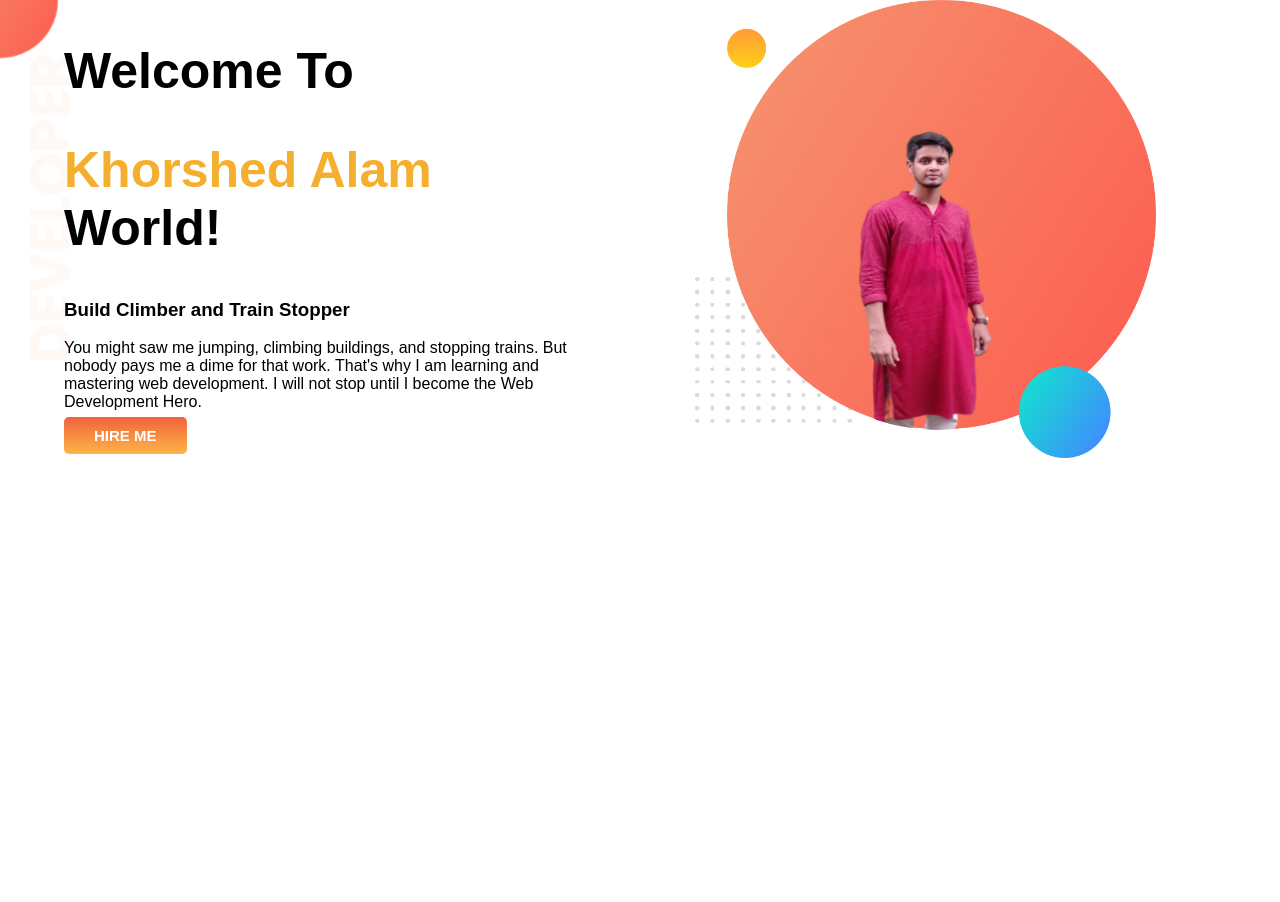
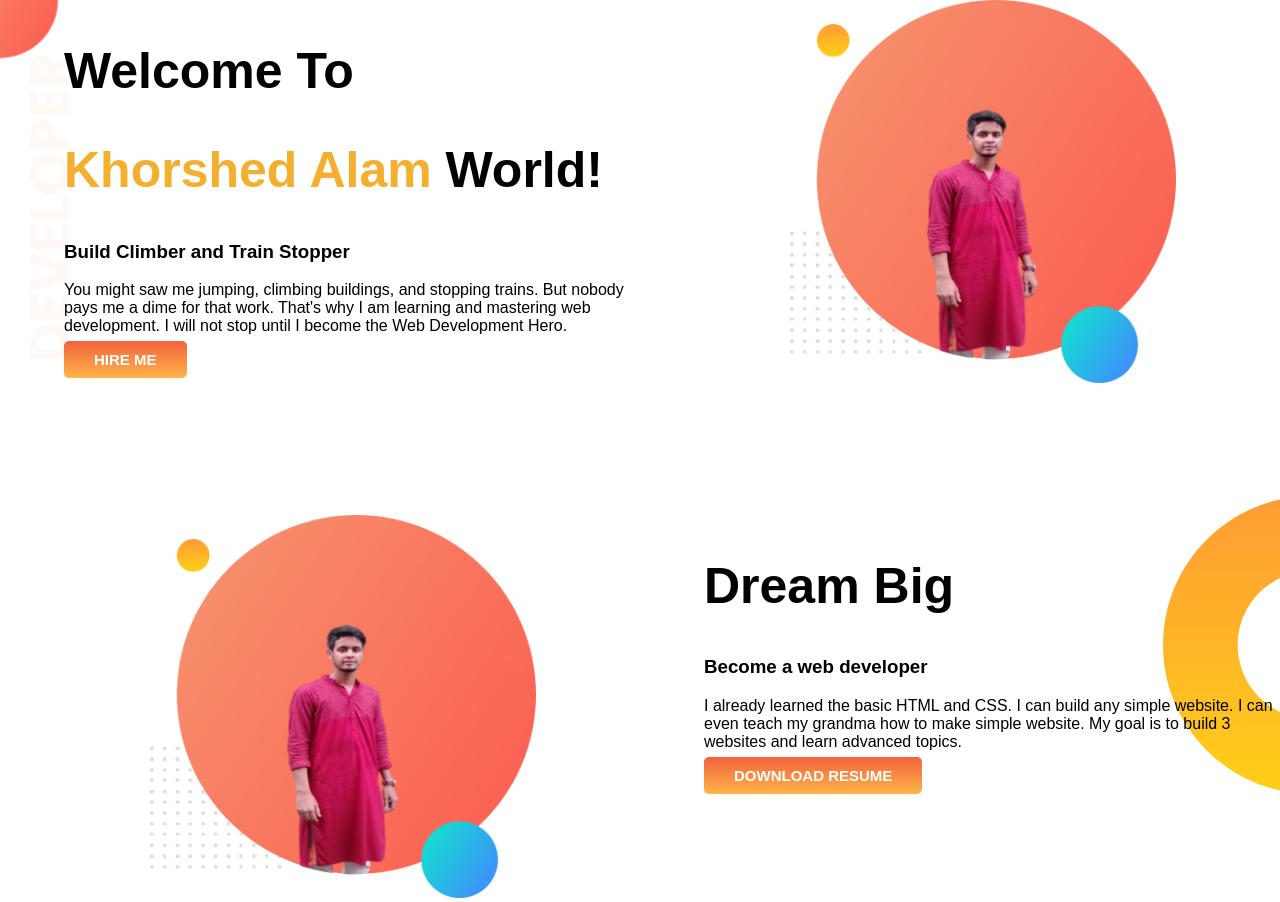
Before and after one commit to Khorshed30/developer-portfolio, a plain HTML site: page index.html in a window 1280 px wide. Before the commit the page ends 800 px from the top, so only its background shows below. Drawn offline with Linux system fonts and the light colour scheme.

Commit message:
dream added

```diff
--- a/index.html
+++ b/index.html
@@ -19,13 +19,27 @@
             <a class="link-btn" target="_blank" href="https://www.w3schools.com/default.asp">HIRE ME</a>
 
         </div>
-        <div class="img">
+        <div class="about">
             <img src="images\k.png" alt="" >
         </div>
+
+    </section>
+    <section class="dream">
+        <div class="about">
+            <img src="images\k.png" alt="">
+        </div>
+        <div class="about">
+            <h1>Dream Big</h1>
+            <h3>Become a web developer</h3>
+            <p>I already learned the basic HTML and CSS. I can build any simple website. I can even teach my grandma how to make simple website. My goal is to build 3 websites and learn advanced topics.</p>
+            <a class="download" target="_blank" href="https://www.youtube.com/">DOWNLOAD RESUME</a>
+        </div>
+
 
     </section>
 
 
 
+
 </body>
 </html>
--- a/style.css
+++ b/style.css
@@ -23,7 +23,7 @@ h1{
     padding-left: 5%;
 
 }
-.img img{
+.about img{
     width: 67%;
     padding-left: 15%;
 }
@@ -35,3 +35,24 @@ section{
     background-repeat: no-repeat;
 
 }
+.dream{
+    display: inline-flex;
+    padding-top: 10%;
+    background-image: url(images/dream-bg.png);
+    background-repeat: no-repeat;
+    background-position: right;
+
+}
+
+.download{
+    background-image: linear-gradient(#f0623e, #ffb547) ;
+    padding: 10px 30px 10px 30px;
+    color: white;
+    font-weight: 700;
+    font-size: 15px;
+    border: none;
+    border-radius: 5px;
+    text-decoration: none;
+}
+
+}
```
